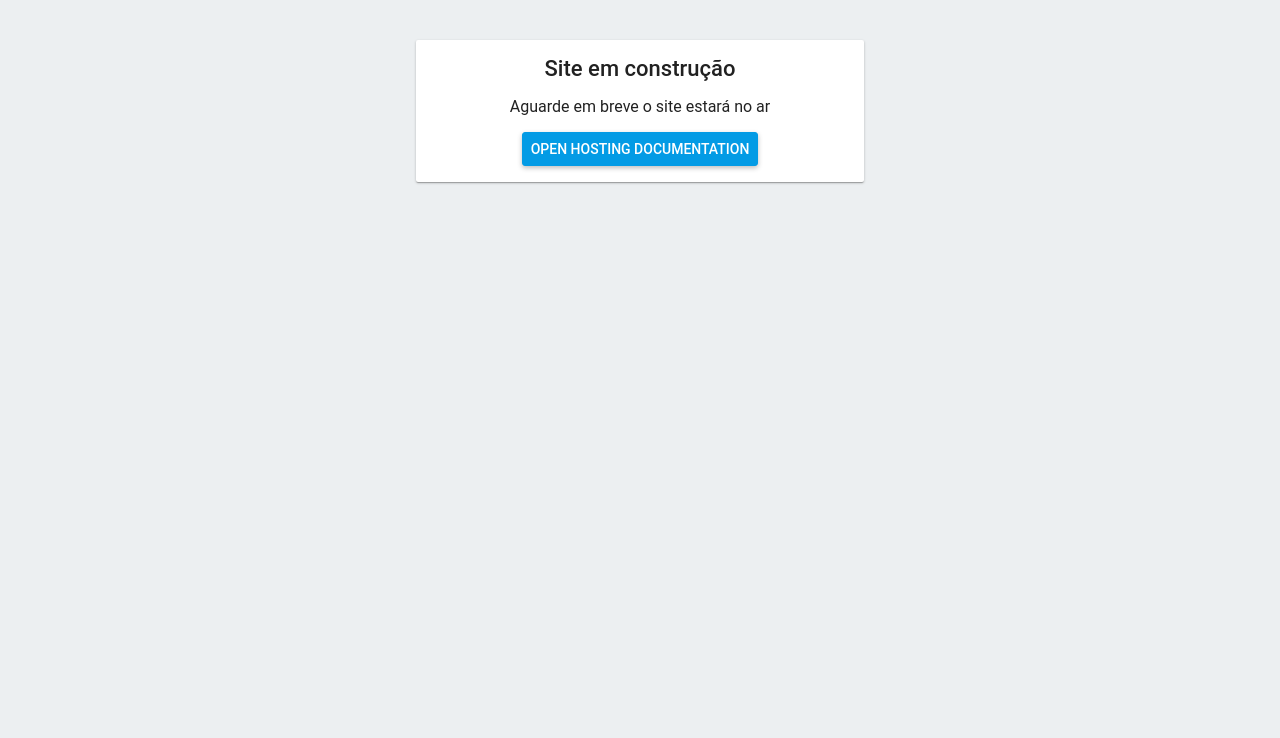
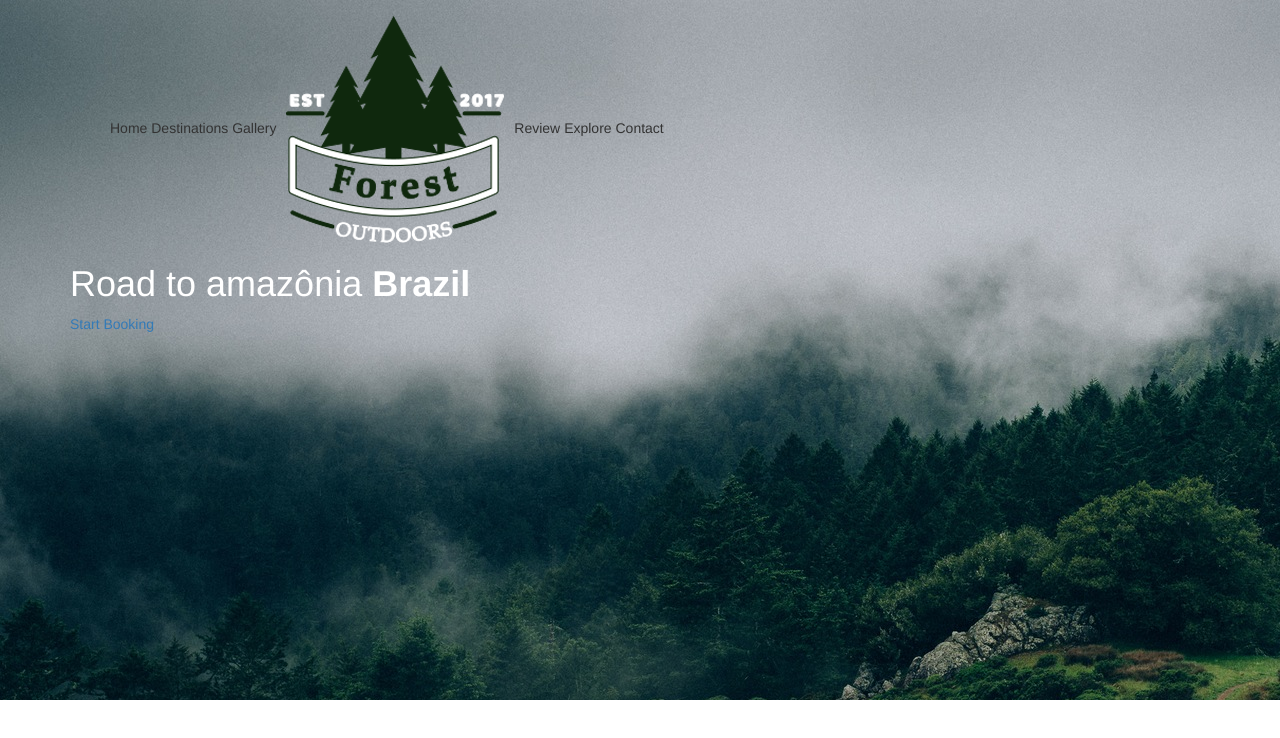
Before and after one commit to Ogeda/forest, a website: page public/index.html in a window 1280 px wide. Drawn offline with nearby package versions, Linux system fonts and the light colour scheme.

Commit message:
Configurações

```diff
--- /dev/null
+++ b/public/css/style.less
@@ -0,0 +1,14 @@
+header {
+	background: url("../img/banner.jpg");
+	height: 700px;
+	width: 100%;
+}
+
+.banner {
+	h1 {
+		color: #ffffff;
+		b {
+
+		}
+	}
+}
--- a/public/index.html
+++ b/public/index.html
@@ -2,68 +2,32 @@
 <html>
   <head>
     <meta charset="utf-8">
-    <title>Welcome to Firebase Hosting</title>
-    <style media="screen">
-      body {
-        font-family: Roboto, Arial, sans-serif;
-        background: #ECEFF1;
-        color: rgba(0,0,0,0.87);
-      }
+    <link rel="stylesheet" href="../bower_components/bootstrap/dist/css/bootstrap.min.css">
+    <link rel="stylesheet/less" type="text/css" href="css/style.less" />
+    <script src="../bower_components/less/dist/less.min.js"></script>
+    <title>Forest</title>
 
-      a {
-        color: rgb(3,155,229);
-      }
-
-      #message {
-        max-width: 400px;
-        margin: 40px auto;
-        box-shadow: 0 1px 3px 0 rgba(0,0,0,0.2),0 1px 1px 0 rgba(0,0,0,0.14),0 2px 1px -1px rgba(0,0,0,0.12);
-        border-radius: 2px;
-        background: white;
-        padding: 16px 24px;
-      }
-
-      #message h1 {
-        font-size: 22px;
-        font-weight: 500;
-        text-align: center;
-        margin: 0 0 16px;
-      }
-
-      #message p {
-        font-weight: 300;
-        line-height: 150%;
-      }
-
-      #message ul {
-        list-style: none;
-        margin: 16px 0 0;
-        padding: 0;
-        text-align: center;
-      }
-
-      #message li a {
-        display: inline-block;
-        padding: 8px;
-        text-transform: uppercase;
-        text-decoration: none;
-        font-weight: 500;
-        background: rgb(3,155,229);
-        color: white;
-        border: 1px solid rgb(3,155,229);
-        border-radius: 3px;
-        font-size: 14px;
-        box-shadow: 0 2px 5px 0 rgba(0,0,0,.26);
-      }
-    </style>
   </head>
   <body>
-    <div id="message">
-      <h1>Site em construção</h1>
-      <p><center>Aguarde em breve o site estará no ar</center></p>
-      <ul>
-        <li><a target="_blank" href="https://firebase.google.com/docs/hosting/">Open Hosting Documentation</a></li>
-      </ul>
-    </div>
+    <header>
+      <div class="container">
+        <div class="menu">
+          <menu>
+            <menuitem label="home">Home</menuitem>
+            <menuitem label="destinations">Destinations</menuitem>
+            <menuitem label="gallery">Gallery</menuitem>
+            <img src="img/logo.png" alt="logo forest">
+            <menuitem label="review">Review</menuitem>
+            <menuitem label="explore">Explore</menuitem>
+            <menuitem label="contact">Contact</menuitem>
+          </menu>
+        </div>
+        <div class="banner">
+          <h1>Road to amazônia <b>Brazil</b></h1>
+          <a href="#">Start Booking</a>
+        </div>
+      </div>
+    </header>
   </body>
+
 </html>
```
Also changed, not shown: bower.json (added, +22 -0 lines), public/css/style.css (added).
